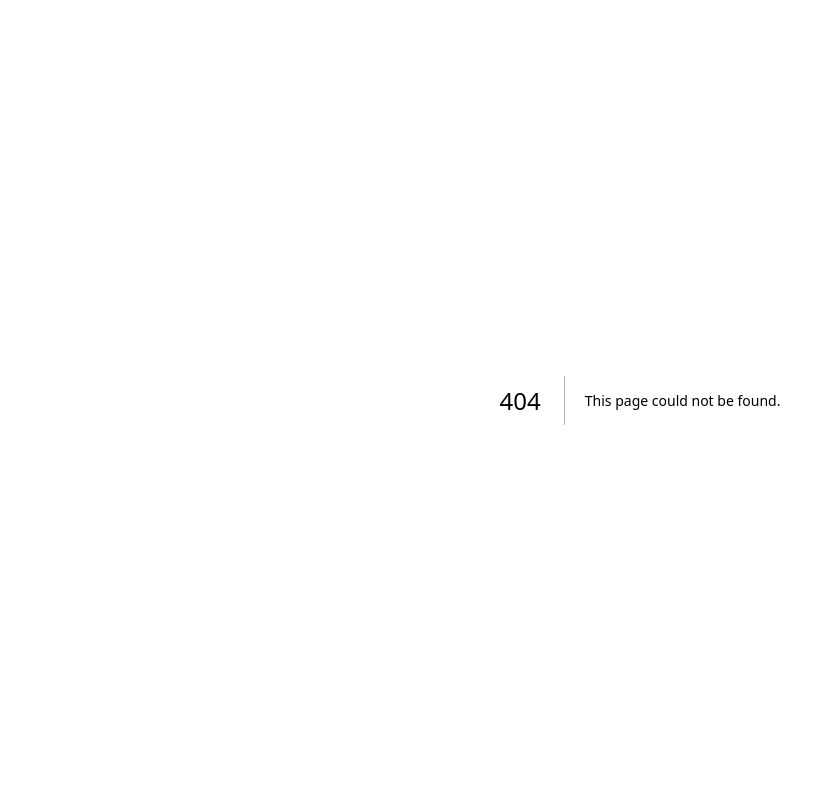
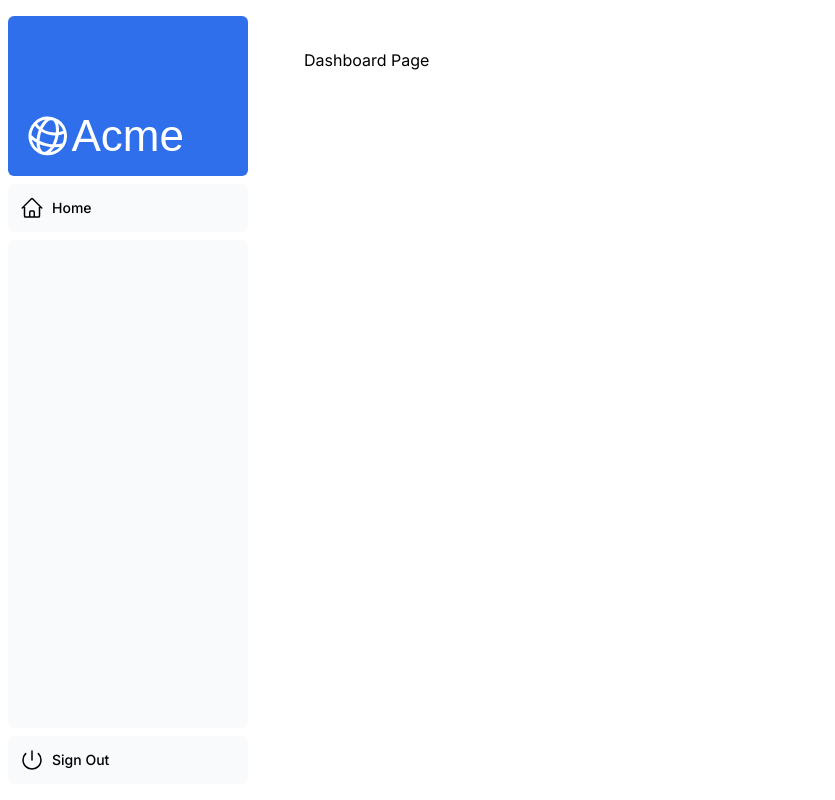
Before and after one commit to lromero8/inky-frame-app, a Next.js app: page /dashboard in a window 1280 px wide. Before the commit this address had no page. Shown: the whole page, without its empty margins (0-835 px from the left). Built offline with nearby package versions, Linux system fonts and the light colour scheme; a web font is replaced by a local one.

Commit message:
feat(client): Add layout and page components for dashboard structure.

```diff
--- /dev/null
+++ b/app/dashboard/layout.tsx
@@ -0,0 +1,12 @@
+import SideNav from '@/app/ui/dashboard/sidenav';
+
+export default function Layout({ children }: { children: React.ReactNode }) {
+  return (
+    <div className="flex h-screen flex-col md:flex-row md:overflow-hidden">
+      <div className="w-full flex-none md:w-64">
+        <SideNav />
+      </div>
+      <div className="flex-grow p-6 md:overflow-y-auto md:p-12">{children}</div>
+    </div>
+  );
+}
--- /dev/null
+++ b/app/dashboard/page.tsx
@@ -0,0 +1,3 @@
+export default function Page() {
+  return <p>Dashboard Page</p>;
+}
--- a/app/ui/dashboard/nav-links.tsx
+++ b/app/ui/dashboard/nav-links.tsx
@@ -8,12 +8,12 @@
 // Depending on the size of the application, this would be stored in a database.
 const links = [
   { name: 'Home', href: '/dashboard', icon: HomeIcon },
-  {
-    name: 'Invoices',
-    href: '/dashboard/invoices',
-    icon: DocumentDuplicateIcon,
-  },
-  { name: 'Customers', href: '/dashboard/customers', icon: UserGroupIcon },
+  // {
+  //   name: 'Invoices',
+  //   href: '/dashboard/invoices',
+  //   icon: DocumentDuplicateIcon,
+  // },
+  // { name: 'Customers', href: '/dashboard/customers', icon: UserGroupIcon },
 ];
 
 export default function NavLinks() {
```
